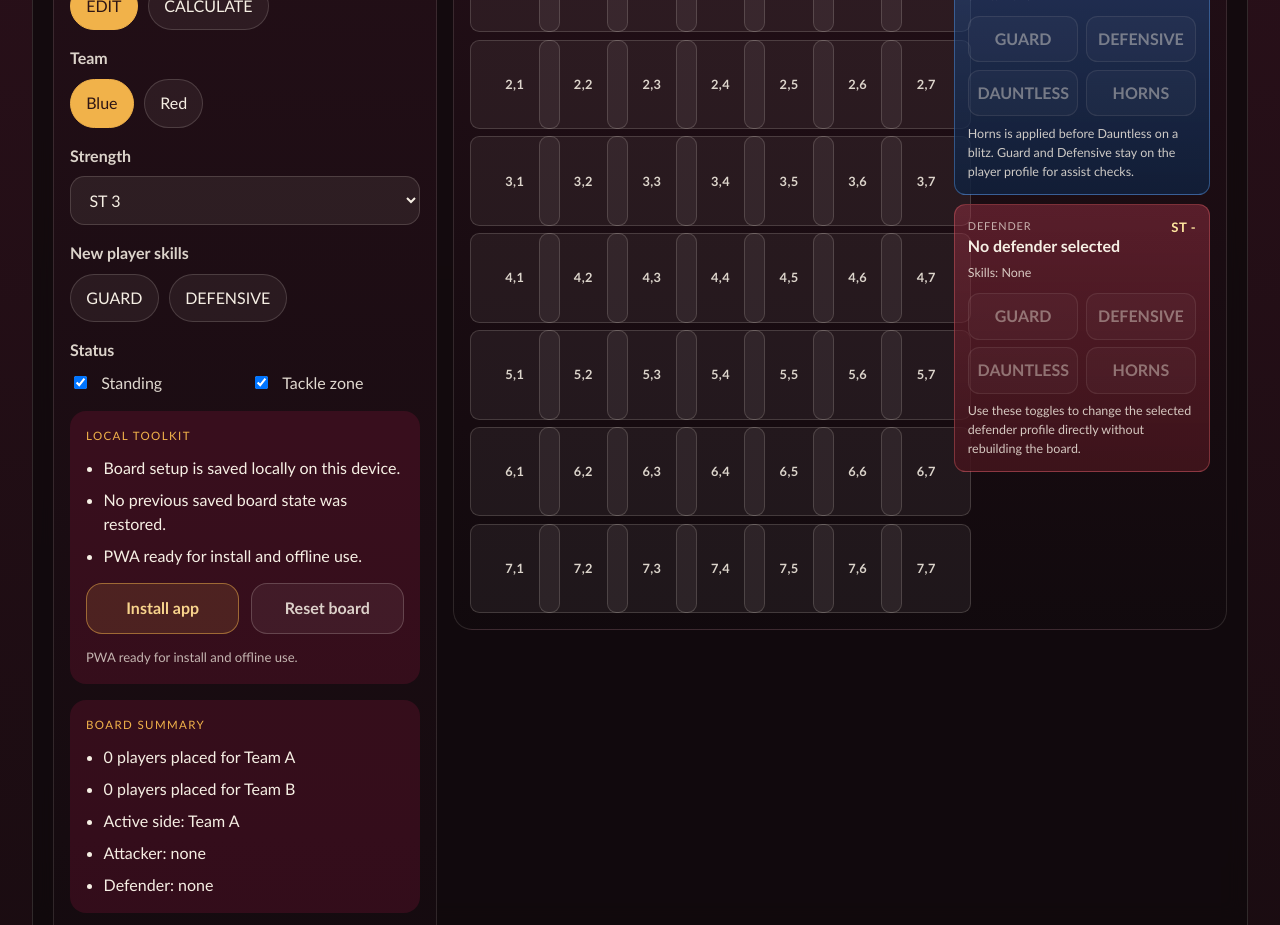
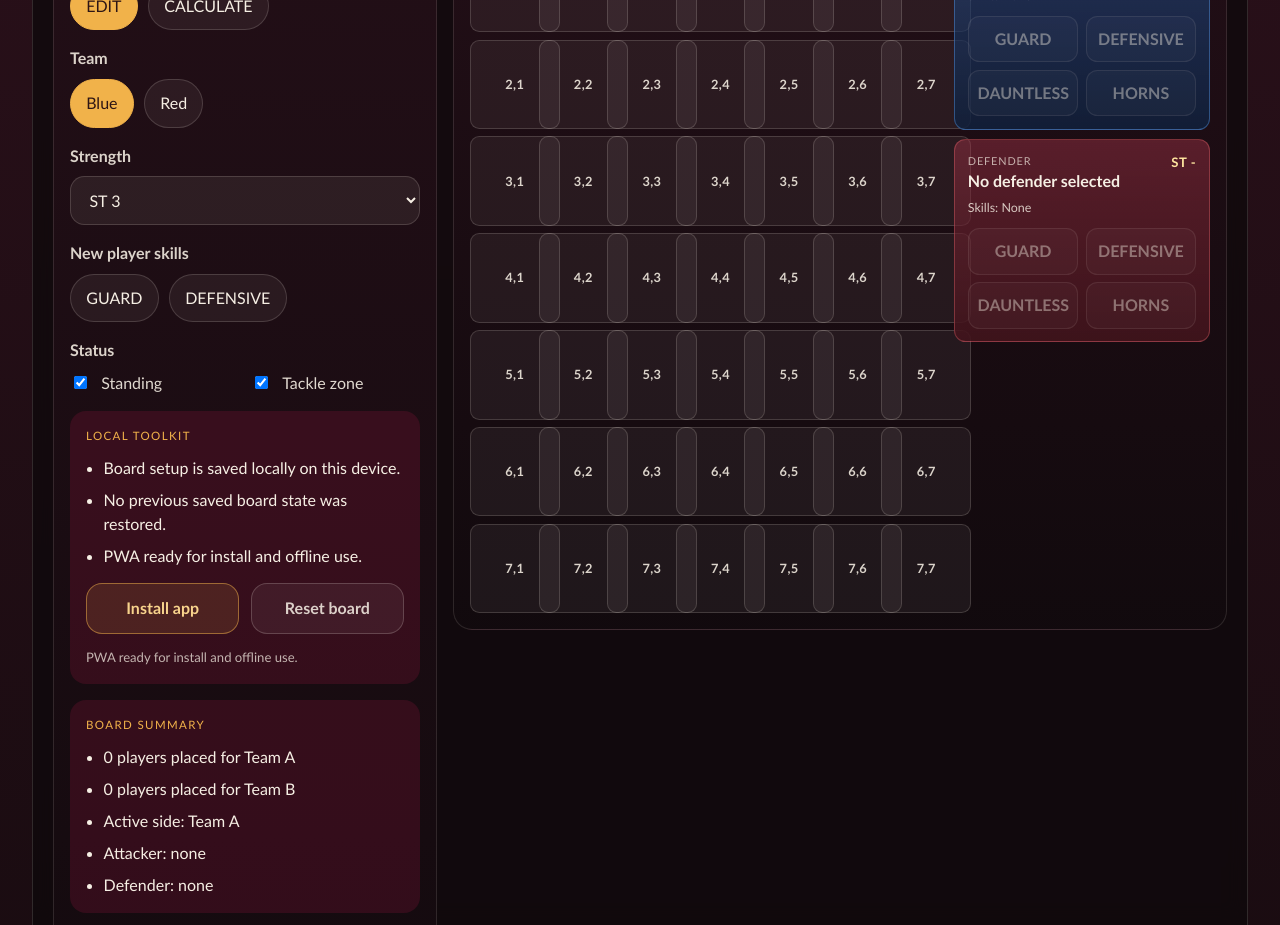
Before and after one commit to safeathomeapp/bloodbowltoolkit, a React (Vite) app: page / in a window 1280 px wide. Shown: the part 1420-2345 px from the top of the page. Built offline with nearby package versions, Linux system fonts and the light colour scheme.

Commit message:
chore: remove player card toggle notes

```diff
--- a/src/tools/block-dice/components/BlockDiceCalculator.tsx
+++ b/src/tools/block-dice/components/BlockDiceCalculator.tsx
@@ -1029,9 +1029,6 @@ export function BlockDiceCalculator() {
                 </button>
               ))}
             </div>
-            <p className={styles.playerCardNote}>
-              Horns is applied before Dauntless on a blitz. Guard and Defensive stay on the player profile for assist checks.
-            </p>
           </article>
 
           <article
@@ -1065,9 +1062,6 @@ export function BlockDiceCalculator() {
                 </button>
               ))}
             </div>
-            <p className={styles.playerCardNote}>
-              Use these toggles to change the selected defender profile directly without rebuilding the board.
-            </p>
           </article>
         </div>
         </div>
```
Also changed, not shown: 1 other file (tests, documents, lock files or other folders).
